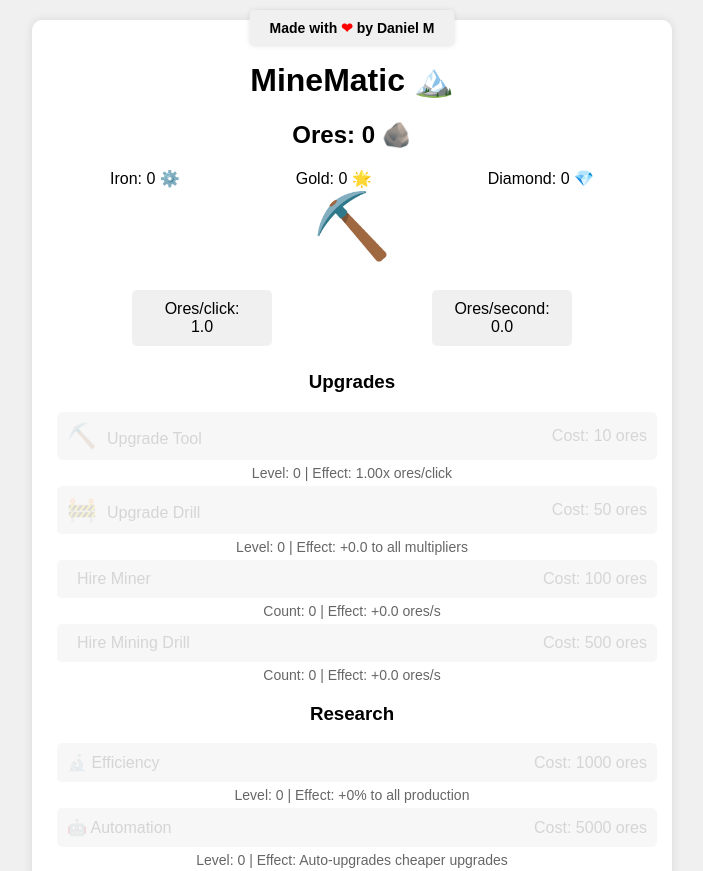
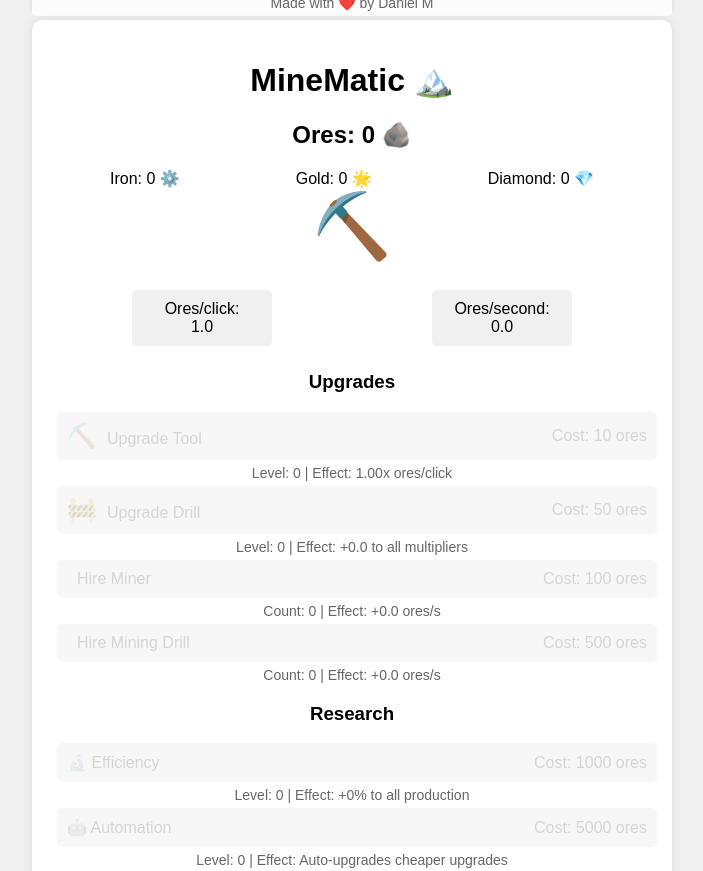
Before and after one commit to monteirodv/MineMatic, a plain HTML site: page index.html in a window 1280 px wide. Shown: the top 871 px of the page, without its empty margins (288-991 px from the left). Drawn offline with Linux system fonts and the light colour scheme.

Commit message:
Update index.html

```diff
--- a/index.html
+++ b/index.html
@@ -1,5 +1,5 @@
-<html><head><base href="https://dan/"><title>MineMatic: Responsive Mining Adventure</title>
-<meta name="viewport" content="width=device-width, initial-scale=1.0">
+<html><head><base href="https://dan.com"><title>MineMatic: Mobile-Friendly Mining Adventure</title>
+<meta name="viewport" content="width=device-width, initial-scale=1.0, maximum-scale=1.0, user-scalable=no">
 <style>
   body {
     font-family: Arial, sans-serif;
@@ -12,6 +12,7 @@
     margin: 0;
     padding: 20px;
     box-sizing: border-box;
+    touch-action: manipulation;
   }
   #game-container {
     background-color: white;
@@ -21,6 +22,20 @@
     text-align: center;
     max-width: 600px;
     width: 100%;
+    position: relative;
+  }
+  #credits {
+    position: absolute;
+    top: -30px;
+    left: 0;
+    right: 0;
+    text-align: center;
+    font-size: 14px;
+    color: #666;
+    background-color: rgba(255, 255, 255, 0.8);
+    padding: 5px;
+    border-radius: 5px;
+    box-shadow: 0 -2px 5px rgba(0,0,0,0.1);
   }
   #mine-button {
     font-size: 64px;
@@ -28,6 +43,10 @@
     border: none;
     cursor: pointer;
     transition: transform 0.1s;
+    touch-action: manipulation;
+    user-select: none;
+    -webkit-user-select: none;
+    -webkit-touch-callout: none;
   }
   #mine-button:active {
     transform: scale(0.95);
@@ -48,6 +67,7 @@
     border: none;
     border-radius: 5px;
     transition: background-color 0.3s;
+    touch-action: manipulation;
   }
   .upgrade-button:hover, .research-button:hover {
     background-color: #e0e0e0;
@@ -139,29 +159,11 @@
       min-width: 80px;
     }
   }
-
-  /* Made with love style */
-  #made-with-love {
-    position: fixed;
-    top: 10px;
-    left: 50%;
-    transform: translateX(-50%);
-    background: #f0f0f0;
-    padding: 10px 20px;
-    border-radius: 5px;
-    box-shadow: 0 0 5px rgba(0,0,0,0.1);
-    font-size: 14px;
-    font-weight: bold;
-  }
-  #made-with-love span {
-    color: red;
-  }
 </style>
 </head>
 <body>
-<div id="made-with-love">Made with <span>&#10084;</span> by Daniel M</div>
-
 <div id="game-container">
+  <div id="credits">Made with ❤️ by Daniel M</div>
   <h1>MineMatic 🏔️</h1>
   <div id="resources">
     <h2>Ores: <span id="ore-count">0</span> 🪨</h2>
@@ -514,6 +516,11 @@ function autoUpgrade() {
   }
 }
 
+mineButton.addEventListener('touchstart', function(e) {
+  e.preventDefault();
+  mine();
+});
+
 mineButton.addEventListener('click', mine);
 pickaxeUpgradeButton.addEventListener('click', upgradePickaxe);
 drillUpgradeButton.addEventListener('click', upgradeDrill);
@@ -523,6 +530,11 @@ efficiencyResearchButton.addEventListener('click', upgradeEfficiency);
 automationResearchButton.addEventListener('click', upgradeAutomation);
 prestigeButton.addEventListener('click', prestige);
 
+// Prevent default touch behavior
+document.addEventListener('touchmove', function(e) {
+  e.preventDefault();
+}, { passive: false });
+
 setInterval(gameLoop, 100);
 updateDisplay();
 </script>
```
